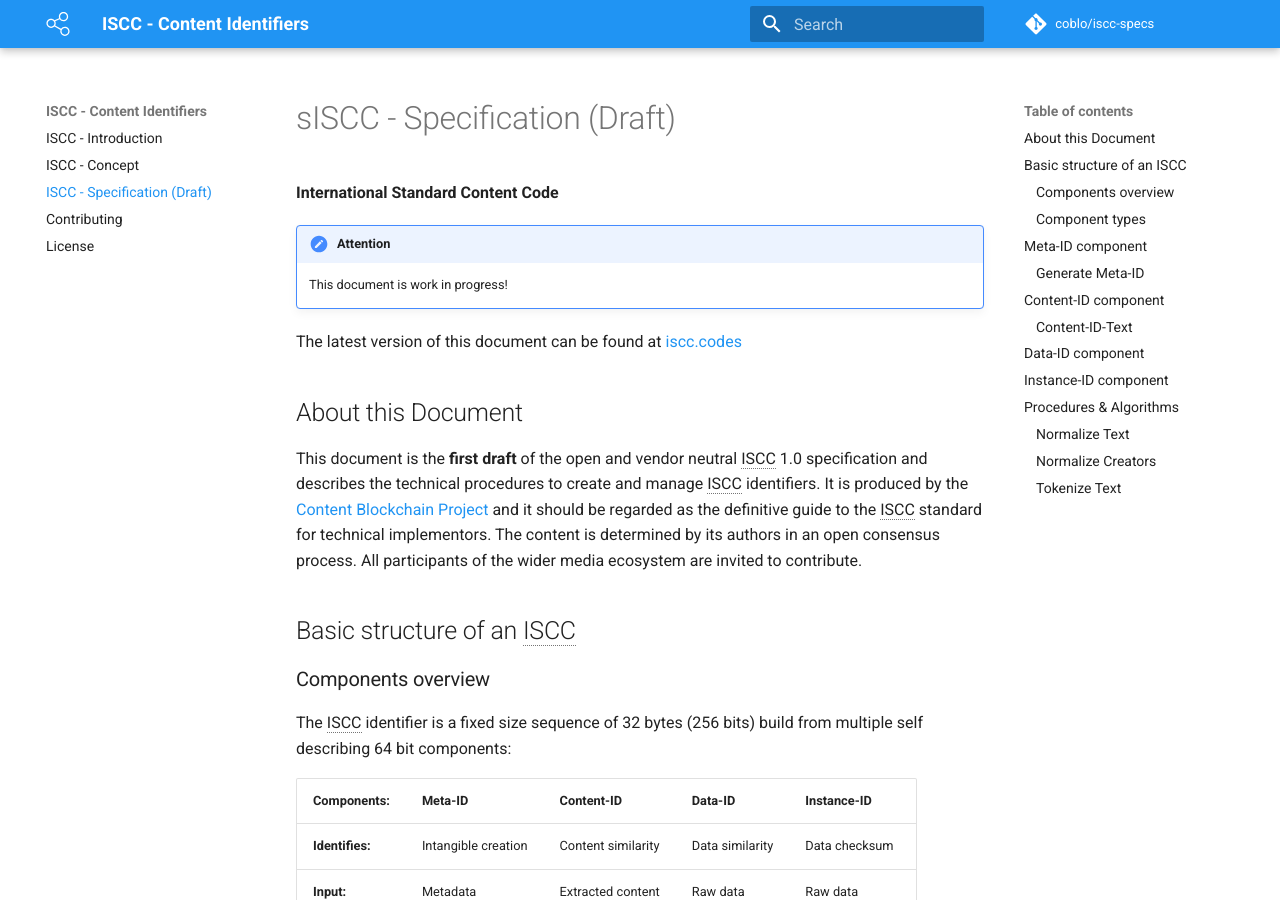
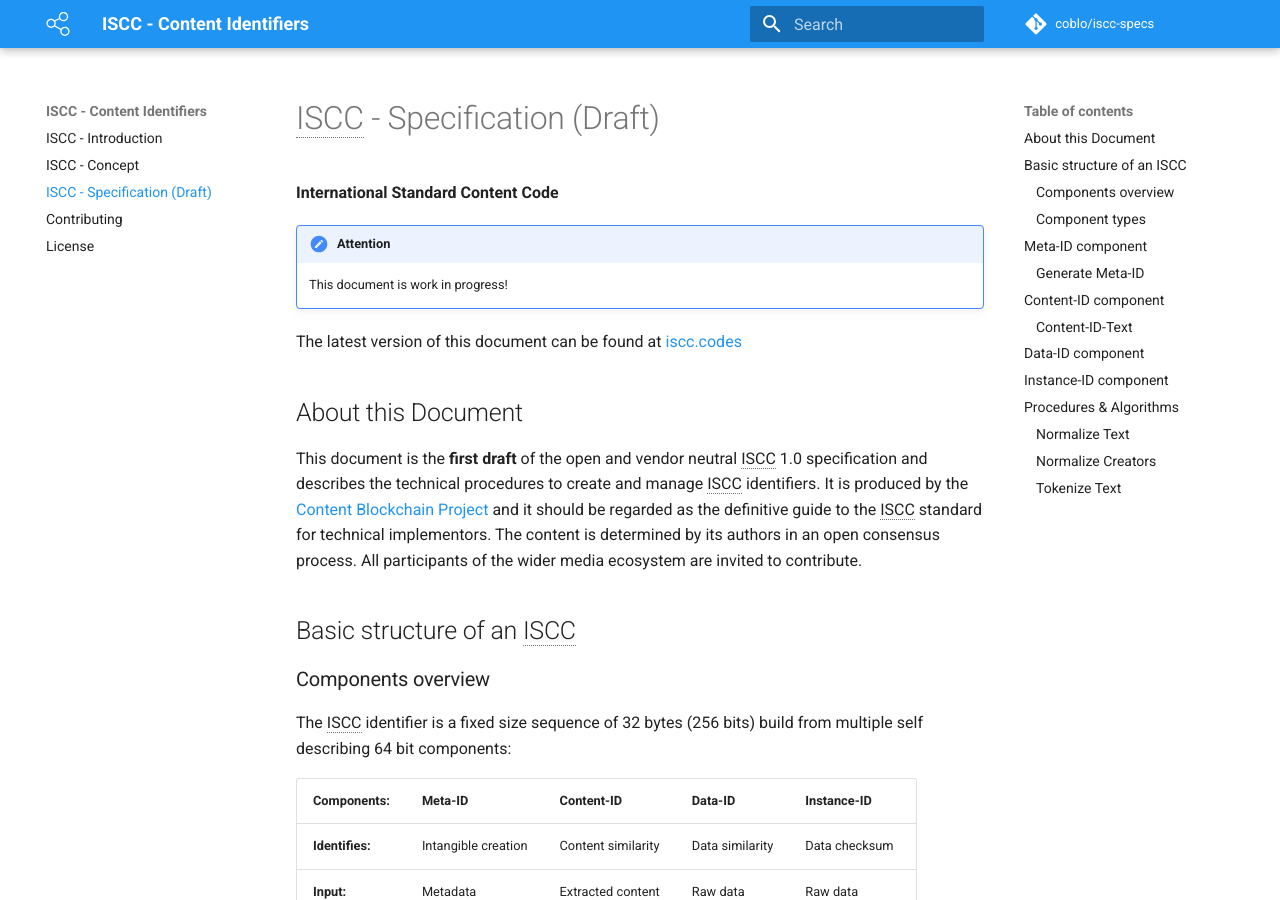
Before and after one commit to iscc/iscc-specs, an MkDocs documentation site: the page built from docs/specification.md, in a window 1280 px wide and 900 px high. Built offline with MkDocs 1.6.1 and Material for MkDocs 9.7.7, drawn with Linux system fonts in a browser that asks for light colours; comment, search, counter and statistics services are not loaded; old or Windows-style settings are respelled for this version of MkDocs.

Commit message:
Fix typo

```diff
--- a/docs/specification.md
+++ b/docs/specification.md
@@ -1,4 +1,4 @@
-# sISCC - Specification (Draft)
+# ISCC - Specification (Draft)
 
 **International Standard Content Code**
 
```
